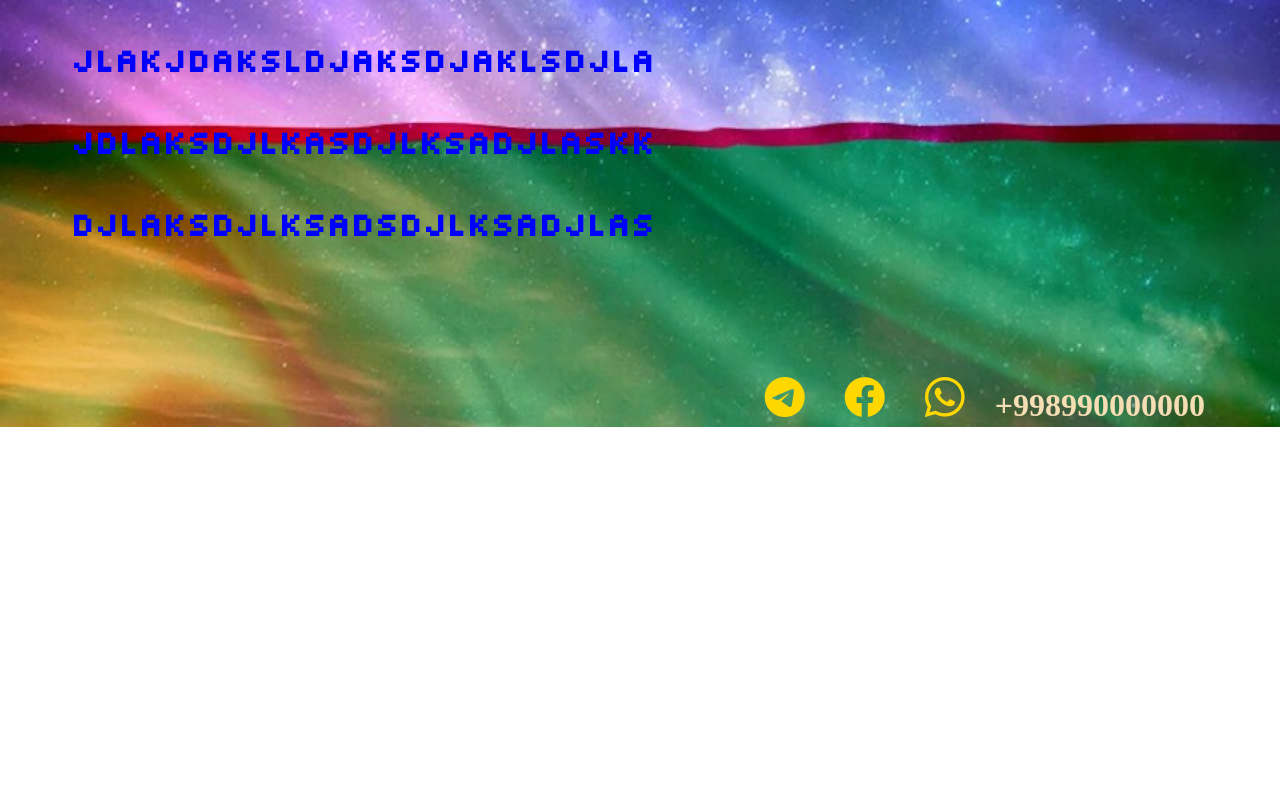
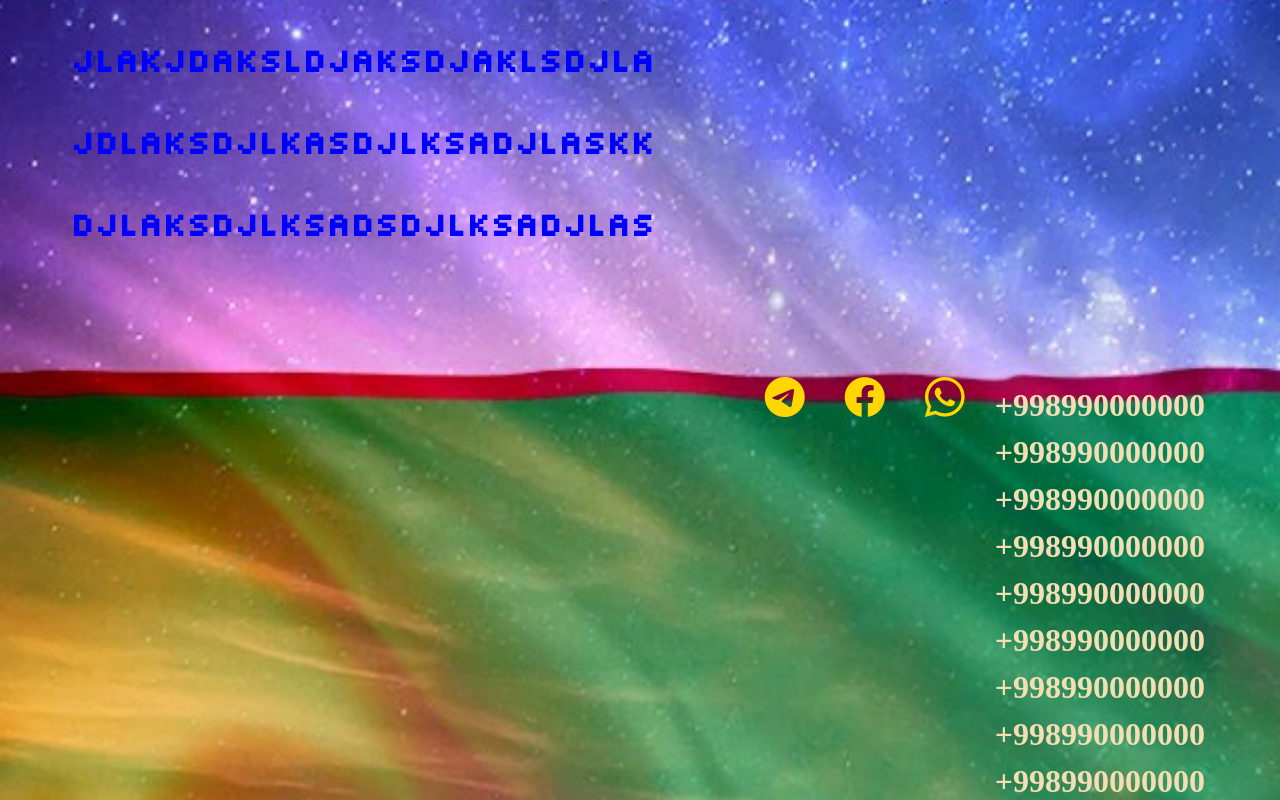
Before and after one commit to NurMuhammad1988/nurmuhammad1988.github.io, a plain HTML site: page index.html in a window 1280 px wide. Shown: the part 463-1263 px from the top of the page. Before the commit the page ends 890 px from the top, so only its background shows below. Drawn offline with nearby package versions, Linux system fonts and the light colour scheme.

Commit message:
greated h1

```diff
--- a/index.html
+++ b/index.html
@@ -97,6 +97,15 @@
 
             <a href="">
                 <h1>+998990000000</h1>
+                <h1>+998990000000</h1>
+                <h1>+998990000000</h1>
+                <h1>+998990000000</h1>
+                <h1>+998990000000</h1>
+                <h1>+998990000000</h1>
+                <h1>+998990000000</h1>
+                <h1>+998990000000</h1>
+                <h1>+998990000000</h1>
+
             </a>
 
         </div>
```
